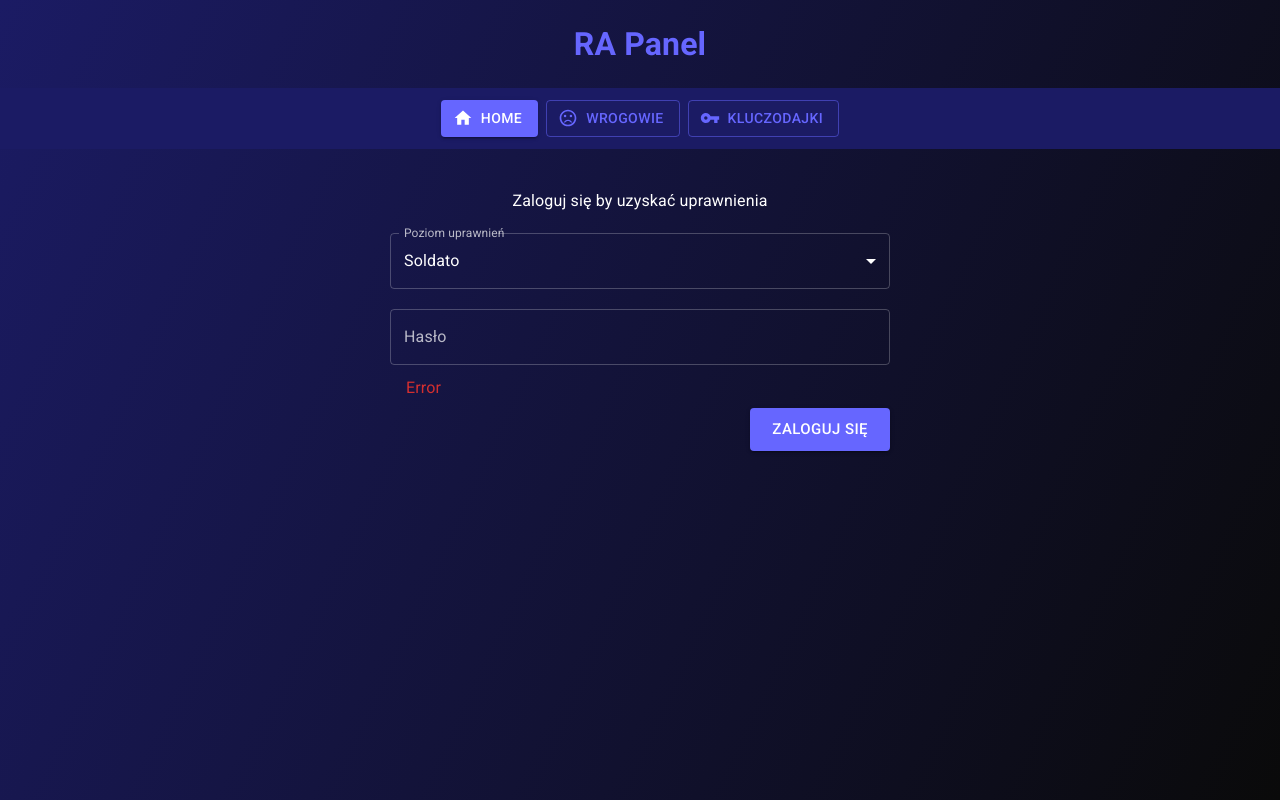
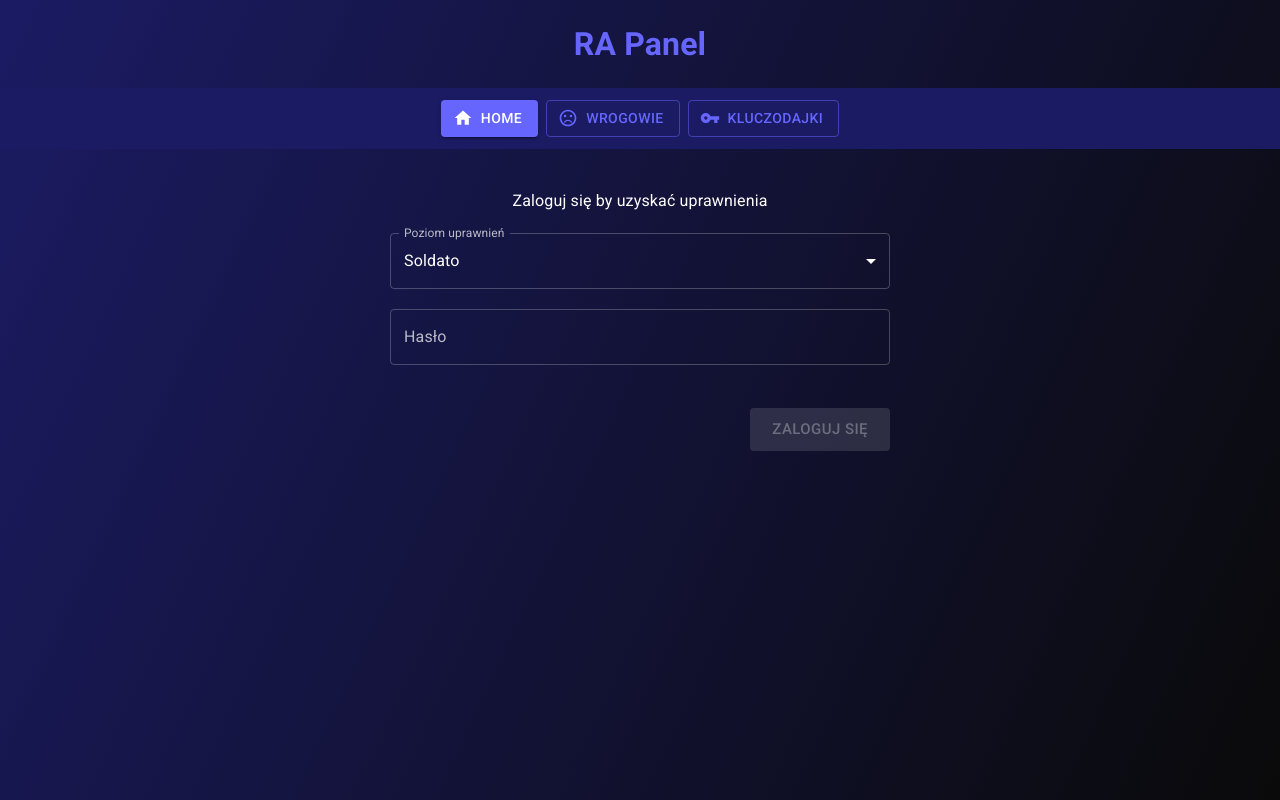
Before and after one commit to airfortech/alderazzi-frontend, a React (Create React App) app: page / in a window 1280 px wide. Built offline with nearby package versions, Linux system fonts and the light colour scheme.

Commit message:
added validation to Login

```diff
--- a/package.json
+++ b/package.json
@@ -5,6 +5,7 @@
   "dependencies": {
     "@emotion/react": "^11.10.4",
     "@emotion/styled": "^11.10.4",
+    "@hookform/resolvers": "^2.9.8",
     "@mui/icons-material": "^5.10.6",
     "@mui/material": "^5.10.7",
     "@testing-library/jest-dom": "^5.16.5",
@@ -16,11 +17,13 @@
     "@types/react-dom": "^18.0.6",
     "react": "^18.2.0",
     "react-dom": "^18.2.0",
+    "react-hook-form": "^7.36.1",
     "react-router-dom": "^6.4.1",
     "react-scripts": "5.0.1",
     "typescript": "^4.8.4",
     "uuid": "^9.0.0",
-    "web-vitals": "^2.1.4"
+    "web-vitals": "^2.1.4",
+    "yup": "^0.32.11"
   },
   "scripts": {
     "start": "react-scripts start",
--- a/src/components/Login/Login.tsx
+++ b/src/components/Login/Login.tsx
@@ -1,50 +1,83 @@
 import { UserRole } from "../../types/UserRoles";
-import { useState } from "react";
+import { Controller, SubmitHandler, useForm } from "react-hook-form";
+import * as yup from "yup";
+import { yupResolver } from "@hookform/resolvers/yup";
 import MenuItem from "@mui/material/MenuItem";
-import Select, { SelectChangeEvent } from "@mui/material/Select";
+import Select from "@mui/material/Select";
 import InputLabel from "@mui/material/InputLabel";
 import FormControl from "@mui/material/FormControl";
 import TextField from "@mui/material/TextField";
 import Button from "@mui/material/Button";
 import classes from "./Login.module.css";
 
+interface FormData {
+  role: string;
+  password: string;
+}
+
+const validationSchema = yup.object().shape({
+  role: yup.string().required(),
+  password: yup.string().required("Podaj hasło!"),
+});
+
 export const Login = () => {
-  const [role, setRole] = useState(UserRole.soldato);
+  const {
+    handleSubmit,
+    control,
+    formState: { errors, isValid, isDirty },
+  } = useForm<FormData>({
+    mode: "onChange",
+    resolver: yupResolver(validationSchema),
+  });
 
-  const handleChange = (event: SelectChangeEvent) => {
-    setRole(event.target.value as unknown as UserRole);
-  };
+  const onSubmit: SubmitHandler<FormData> = data =>
+    console.log("data submitted: ", data);
 
   return (
     <div className={classes.Login}>
       <p>Zaloguj się by uzyskać uprawnienia</p>
-      <FormControl component="form" className={classes.form} fullWidth>
+      <FormControl
+        component="form"
+        className={classes.form}
+        fullWidth
+        onSubmit={handleSubmit(onSubmit)}
+      >
         <InputLabel>Poziom uprawnień</InputLabel>
-        <Select
-          id="demo-simple-select"
-          value={role}
-          label="Poziom dostępu"
-          onChange={handleChange}
-        >
+        <Controller
+          name="role"
+          control={control}
+          defaultValue={UserRole.soldato}
+          render={({ field: { onChange, value } }) => (
+            <Select value={value} label="Poziom uprawnień" onChange={onChange}>
               {Object.values(UserRole).map(userRole => (
                 <MenuItem key={userRole} value={userRole}>
                   {userRole}
                 </MenuItem>
               ))}
             </Select>
+          )}
+        />
+        <Controller
+          name="password"
+          control={control}
+          defaultValue=""
+          render={({ field }) => (
             <TextField
-          id="outlined-basic"
+              {...field}
               label="Hasło"
               type="password"
               variant="outlined"
               autoComplete="current-password"
             />
-        <p className={classes.error}>{"Error"}</p>
+          )}
+        />
+        <p className={classes.error}>{errors.password?.message}</p>
         <Button
           className={classes.submit}
           type="submit"
           variant="contained"
           size="large"
+          disabled={!isValid}
         >
           Zaloguj się
         </Button>
```
Also changed, not shown: 1 other file (tests, documents, lock files or other folders). Lines whose indentation alone changed are shown as unchanged.
